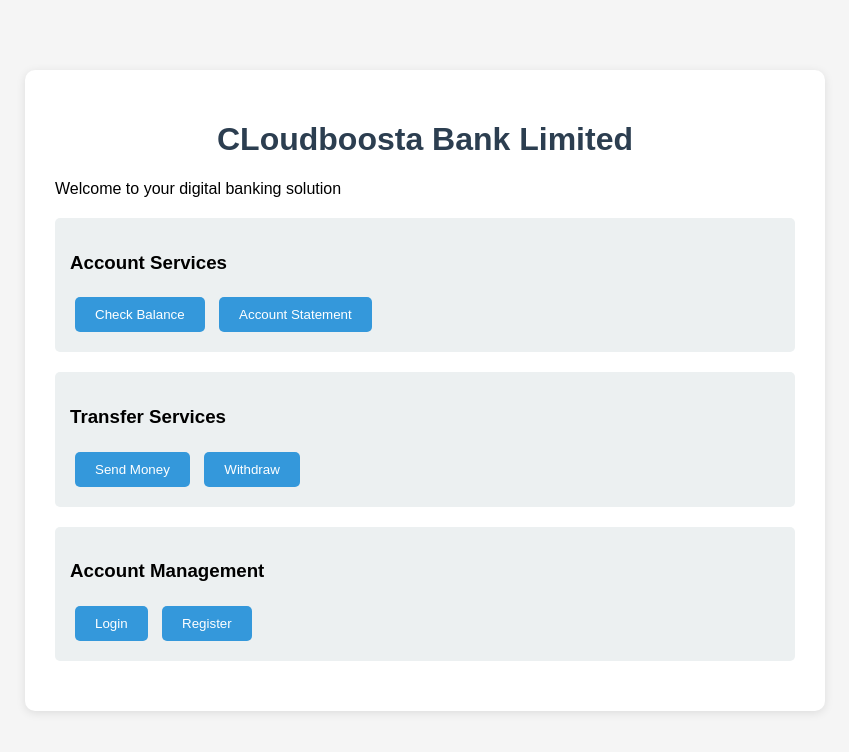
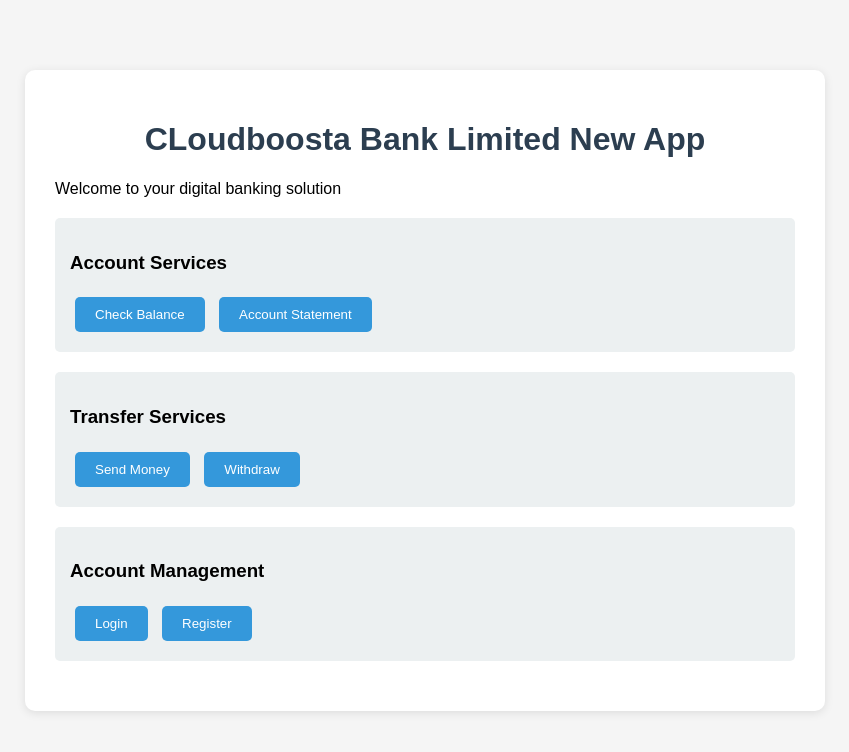
Before and after one commit to kessy06/blue-green-deployment-with-CI-CD-pipeline, a website: page index.html in a window 1280 px wide. Shown: the whole page, without its empty margins (215-1064 px from the left). Drawn offline with Linux system fonts and the light colour scheme.

```diff
--- a/index.html
+++ b/index.html
@@ -45,7 +45,7 @@
 </head>
 <body>
     <div class="container">
-        <h1>CLoudboosta Bank Limited</h1>
+        <h1>CLoudboosta Bank Limited New App</h1>
         <p>Welcome to your digital banking solution</p>
 
         <div class="feature">
```
